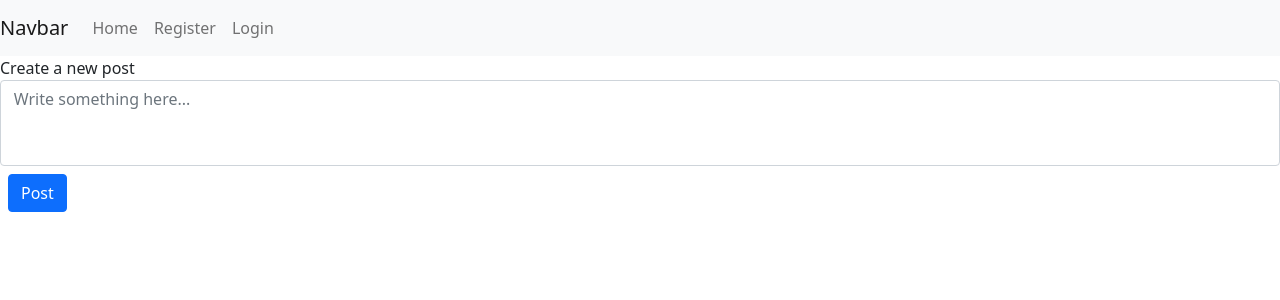
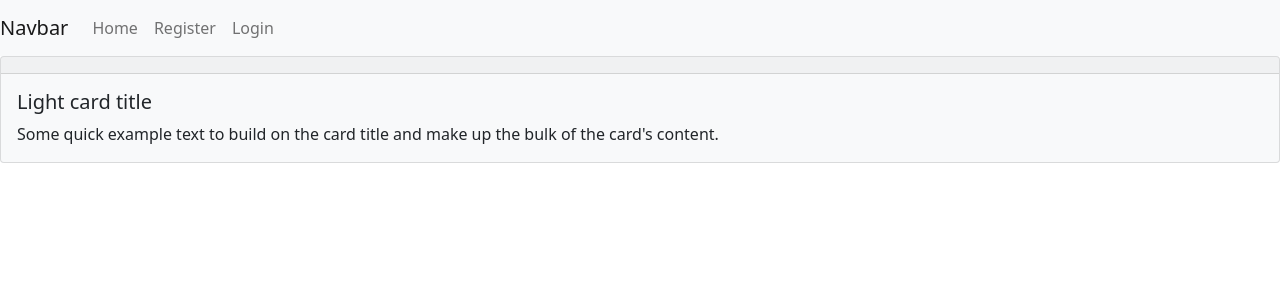
Before and after one commit to AhmedMohammedYousry/angular-social-media-app, an Angular app: page /post in a window 1280 px wide. Shown: the top 300 px of the page. Built offline with nearby package versions, Linux system fonts and the light colour scheme.

Commit message:
add show component

```diff
--- a/src/app/components/post/post.module.ts
+++ b/src/app/components/post/post.module.ts
@@ -4,23 +4,25 @@ import { CreatePostComponent } from './create-post/create-post.component';
 import { FormsModule, ReactiveFormsModule } from '@angular/forms';
 import { HttpClientModule } from '@angular/common/http';
 import { RouterModule, Routes } from '@angular/router';
+import { ShowPostComponent } from './show-post/show-post.component';
 
 const routes: Routes = [
-  {path:'post',component:CreatePostComponent},
+  {path:'post',component:ShowPostComponent},
 
 ];
 
 
 @NgModule({
   declarations: [
-    CreatePostComponent
+    CreatePostComponent,
+    ShowPostComponent
   ],
   imports: [
     CommonModule,FormsModule , ReactiveFormsModule,HttpClientModule,
     RouterModule.forChild(routes)
   ],
   exports: [
-    CreatePostComponent
+    CreatePostComponent,ShowPostComponent
   ]
 })
 export class PostModule { }
--- /dev/null
+++ b/src/app/components/post/show-post/show-post.component.html
@@ -0,0 +1,7 @@
+<div class="card bg-light mb-3">
+    <div class="card-header">{{postOwner}}</div>
+    <div class="card-body">
+      <h5 class="card-title">Light card title</h5>
+      <p class="card-text">Some quick example text to build on the card title and make up the bulk of the card's content.</p>
+    </div>
+  </div>
--- /dev/null
+++ b/src/app/components/post/show-post/show-post.component.ts
@@ -0,0 +1,16 @@
+import { Component, Input, OnInit } from '@angular/core';
+
+@Component({
+  selector: 'app-show-post',
+  templateUrl: './show-post.component.html',
+  styleUrls: ['./show-post.component.css']
+})
+export class ShowPostComponent implements OnInit {
+
+  @Input() postOwner:string="";
+  constructor() { }
+
+  ngOnInit(): void {
+  }
+
+}
--- a/src/app/components/user/profile/profile.component.html
+++ b/src/app/components/user/profile/profile.component.html
@@ -128,7 +128,7 @@
                     <div class="col-md-12">
 
                         <app-create-post></app-create-post>
-
+                        <app-show-post [postOwner]="postOwner"></app-show-post>
                     </div>
                     <div class="col-md-12 grid-margin">
                         <div class="card rounded">
--- a/src/app/components/user/profile/profile.component.ts
+++ b/src/app/components/user/profile/profile.component.ts
@@ -14,6 +14,7 @@ import { environment } from 'src/environments/environment';
 export class ProfileComponent implements OnInit {
 
   user:User = new User();
+  postOwner:string="";
   constructor(private _apiUserService:ApiUserService, private _httpClient:HttpClient) {
 
   }
@@ -30,6 +31,7 @@ export class ProfileComponent implements OnInit {
       (response:any)=>{
         // alert(JSON.stringify(response))
         this.user = response
+        this.postOwner=response.name
         if(!localStorage.getItem('id')){
           localStorage.setItem('id', response.id)
         }
```
Also changed, not shown: src/app/components/post/show-post/show-post.component.css (added).
